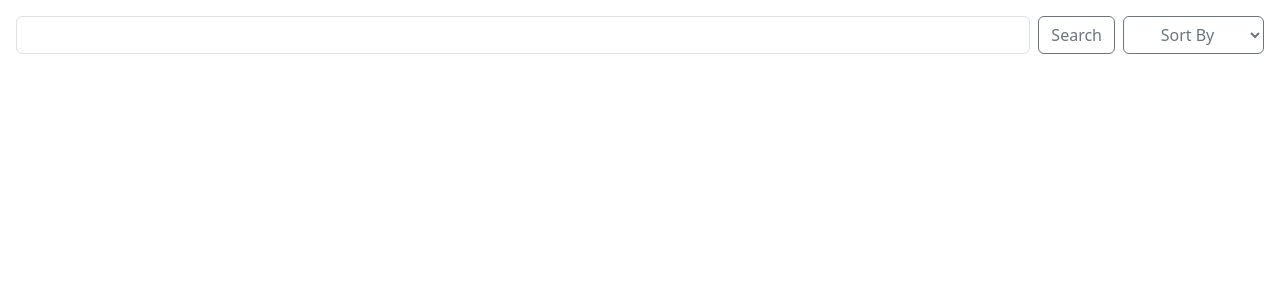
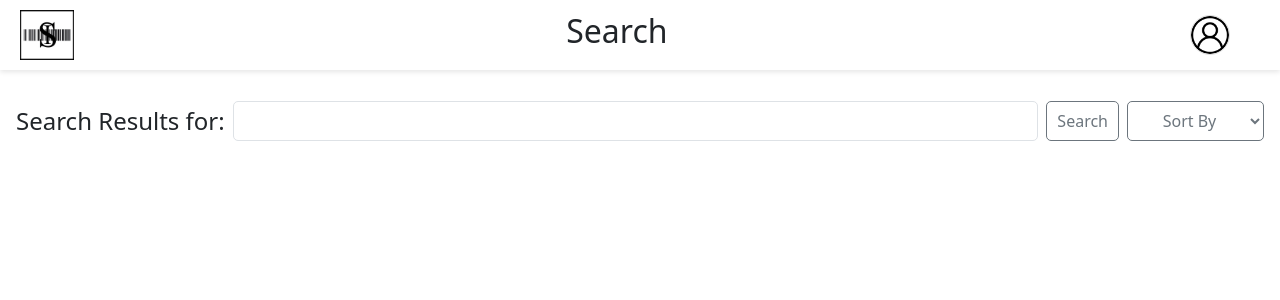
Before and after one commit to TIS2024-FMFI/inspection, a PHP site: page /SearchPage.php in a window 1280 px wide. Shown: the top 300 px of the page. Run offline with PHP 8.4, Linux system fonts and the light colour scheme; the visitor is signed in with stand-in values (Sample User, id 1).

Commit message:
added header to search page and product page

```diff
--- a/src/resources/SearchPage.php
+++ b/src/resources/SearchPage.php
@@ -1,4 +1,12 @@
 <?php
+session_start();
+
+$isLoggedIn = isset($_SESSION['user_id']);
+$email = isset($_SESSION['email']) ? htmlspecialchars($_SESSION['email']) : 'No email available';
+$userRole = isset($_SESSION['role']) ? $_SESSION['role'] : null;
+$username = isset($_SESSION['username']) ? htmlspecialchars($_SESSION['username']) : '';
+
+
 // Connect to database
 $host = 'localhost';
 $dbname = 'safety_app';
@@ -48,15 +56,48 @@ if (isset($_GET['search'])) {
 <head>
     <meta charset="UTF-8">
     <meta name="viewport" content="width=device-width, initial-scale=1.0">
-    <link rel="stylesheet" href="style/style.css">
+    <link rel="stylesheet" href="search_page_style.css">
     <link href="https://cdn.jsdelivr.net/npm/bootstrap@5.3.3/dist/css/bootstrap.min.css" rel="stylesheet" integrity="sha384-QWTKZyjpPEjISv5WaRU9OFeRpok6YctnYmDr5pNlyT2bRjXh0JMhjY6hW+ALEwIH" crossorigin="anonymous">
     <title>Search Page</title>
 </head>
 <body>
 <script src="https://cdn.jsdelivr.net/npm/bootstrap@5.3.3/dist/js/bootstrap.bundle.min.js" integrity="sha384-YvpcrYf0tY3lHB60NNkmXc5s9fDVZLESaAA55NDzOxhy9GkcIdslK1eN7N6jIeHz" crossorigin="anonymous"></script>
 
+<header>
+    <img src="images/logo.png" alt="Logo" class="logo">
+    <h2 class="homepage-title">Search</h2>
+    <div class="header-buttons">
+        <?php if ($isLoggedIn): ?>
+            <div class="profile-menu-container">
+                <img src="images/profile-pic.png"
+                     alt="Profile Picture"
+                     class="profile-pic"
+                     onclick="toggleProfileMenu()">
+
+                <div class="profile-menu" id="profile-menu">
+                    <p class="profile-username">
+                        <?php echo htmlspecialchars($_SESSION['username'] ?? 'No username'); ?>
+                    </p>
+                    <a href="personalized_list.php" class="profile-menu-item">Personalized List</a>
+                    <a href="history.php" class="profile-menu-item">History</a>
+                    <a href="logout.php" class="profile-menu-item">Logout</a>
+                </div>
+            </div>
+        <?php else: ?>
+            <button class="sign-in-button" onclick="openModal('login-modal')">Sign In</button>
+        <?php endif; ?>
+    </div>
+</header>
+
 <main>
     <form class="d-flex mt-3 md-5 justify-content-between align-items-center gap-2 px-3" role="search" method="GET" action="SearchPage.php">
+        <?php
+            if (!empty($searchQuery)) {
+                echo "<h4 class='no-wrap'>Search Results for: " . htmlspecialchars($searchQuery) . "</h4>";
+            } else {
+                echo "<h4 class='no-wrap'>Search Results for: " . "</h4>";
+            }
+        ?>
 
             <input type="text" name="search" class="form-control" placeholder="Search Products" aria-label="Search" aria-describedby="button-addon2" value=" <?php if (isset($_GET['search'])) { echo htmlspecialchars($searchQuery); } else { echo ''; } ?>">
             <button class="btn btn-outline-secondary" type="submit" id="button-addon2">Search</button>
@@ -70,9 +111,9 @@ if (isset($_GET['search'])) {
 
 
     <?php
-        if (!empty($searchQuery)) {
-            echo "<h4 class='mt-4 ms-4'>Search Results for: " . htmlspecialchars($searchQuery) . "</h4>";
-        }
+        // if (!empty($searchQuery)) {
+        //     echo "<h4 class='mt-4 ms-4'>Search Results for: " . htmlspecialchars($searchQuery) . "</h4>";
+        // }
         if (!empty($results)) {
             echo '<div class="container my-4">';
             echo '<div class="row row-cols-1 row-cols-md-3 g-4 justify-content-start">';
--- /dev/null
+++ b/src/resources/search_page_style.css
@@ -0,0 +1,157 @@
+h4.no-wrap {
+    margin: 0;
+    display: flex;
+    align-items: center;
+    white-space: nowrap;
+}
+
+form .form-control,
+form .btn,
+form select {
+    height: 40px;
+    padding: 0 10px;
+    border-radius: 5px;
+}
+
+form {
+    height: 50px;
+    display: flex;
+    align-items: center;
+    gap: 10px;
+    padding: 0 15px;
+}
+
+
+header {
+    width: 100%;
+    padding: 10px 20px;
+    display: flex;
+    justify-content: space-between;
+    align-items: center;
+    background-color: #fff;
+    box-shadow: 0 2px 5px rgba(0, 0, 0, 0.1);
+    position: fixed;
+    top: 0;
+    left: 0;
+    z-index: 1000;
+    box-sizing: border-box;
+    flex-wrap: nowrap;
+}
+
+header .logo {
+    height: 50px;
+    flex-shrink: 0;
+}
+
+.header-buttons {
+    display: flex;
+    justify-content: center;
+    align-items: center;
+    gap: 10px;
+    min-width: 100px;
+}
+
+.sign-in-button {
+    padding: 10px 20px;
+    font-size: 14px;
+    cursor: pointer;
+    background-color: #ddd;
+    color: black;
+    border: none;
+    border-radius: 20px;
+    transition: background-color 0.3s, box-shadow 0.3s;
+    margin-left: auto;
+    flex-shrink: 0;
+}
+
+.sign-in-button:hover {
+    background-color: #ccc;
+    box-shadow: 0 2px 5px rgba(0, 0, 0, 0.1);
+}
+
+.my-list-button,
+.sign-out-button {
+    padding: 10px 20px;
+    font-size: 14px;
+    background-color: #007bff;
+    color: white;
+    border: none;
+    border-radius: 20px;
+    text-decoration: none;
+    transition: background-color 0.3s, box-shadow 0.3s;
+    cursor: pointer;
+}
+
+.my-list-button:hover,
+.sign-out-button:hover {
+    background-color: #0056b3;
+    box-shadow: 0 2px 5px rgba(0, 0, 0, 0.1);
+}
+
+@media (max-width: 768px) {
+    header {
+        flex-direction: row;
+        align-items: flex-start;
+    }
+    .sign-in-button {
+        font-size: 13px;
+        padding: 8px 16px;
+        margin: 10px 0 0;
+        align-self: flex-end;
+    }
+}
+
+.profile-menu-container {
+    position: relative;
+    display: inline-block;
+}
+
+.profile-pic {
+    width: 40px;
+    height: 40px;
+    border-radius: 50%;
+    cursor: pointer;
+    object-fit: cover;
+    border: 1px solid #ddd;
+}
+
+.profile-menu {
+    position: absolute;
+    top: 50px;
+    right: 0;
+    background-color: #fff;
+    border: 1px solid #ddd;
+    border-radius: 8px;
+    box-shadow: 0 2px 5px rgba(0,0,0,0.1);
+    display: none;
+    flex-direction: column;
+    min-width: 150px;
+    z-index: 999;
+}
+
+.profile-menu.show {
+    display: flex;
+}
+
+.profile-menu-item {
+    padding: 10px;
+    text-decoration: none;
+    color: #333;
+    transition: background-color 0.3s;
+}
+.profile-menu-item:hover {
+    background-color: #f0f0f0;
+}
+
+.profile-username {
+    margin: 0px;
+    padding: 10px;
+    font-weight: bold;
+    color: #555;
+    border-bottom: 1px solid #ddd;
+}
+
+main {
+    padding-top: 80px;
+    box-sizing: border-box;
+}
```
Also changed, not shown: src/resources/ProductPage.php (+35 -1 lines).
